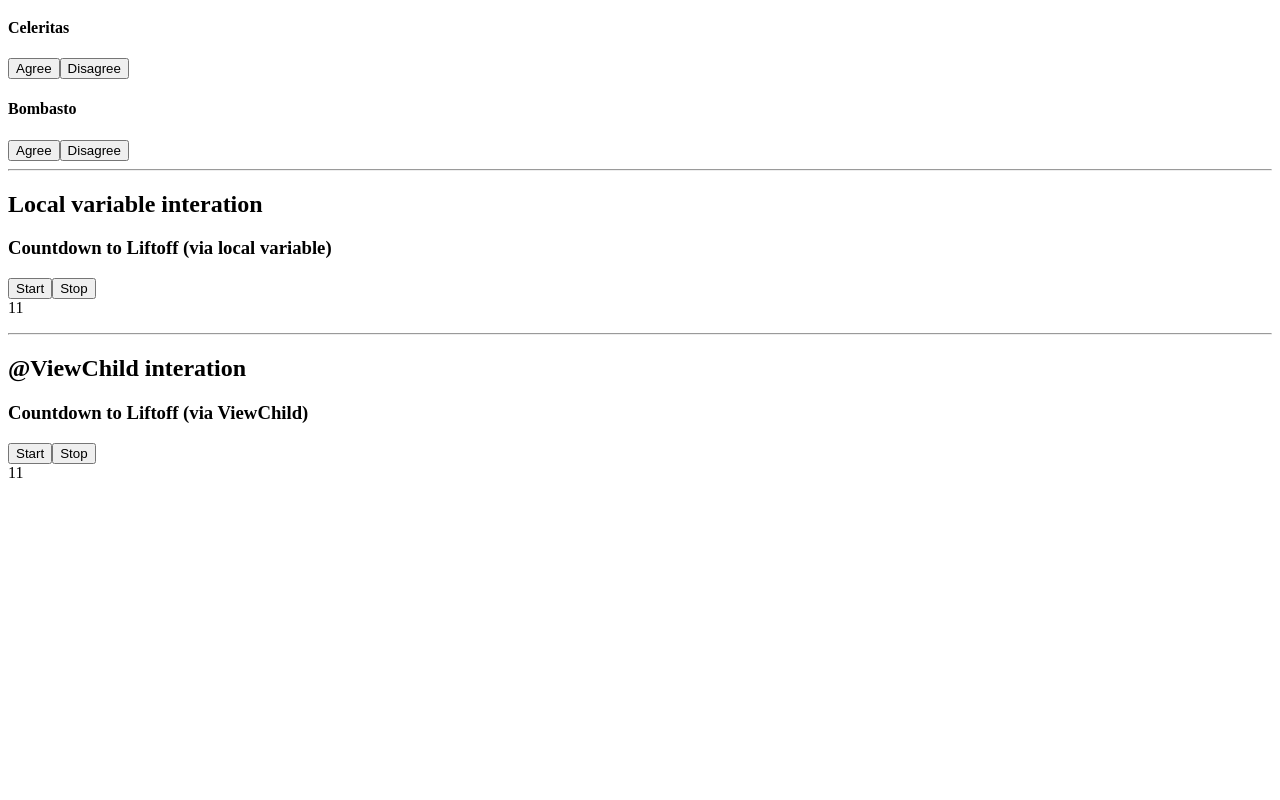
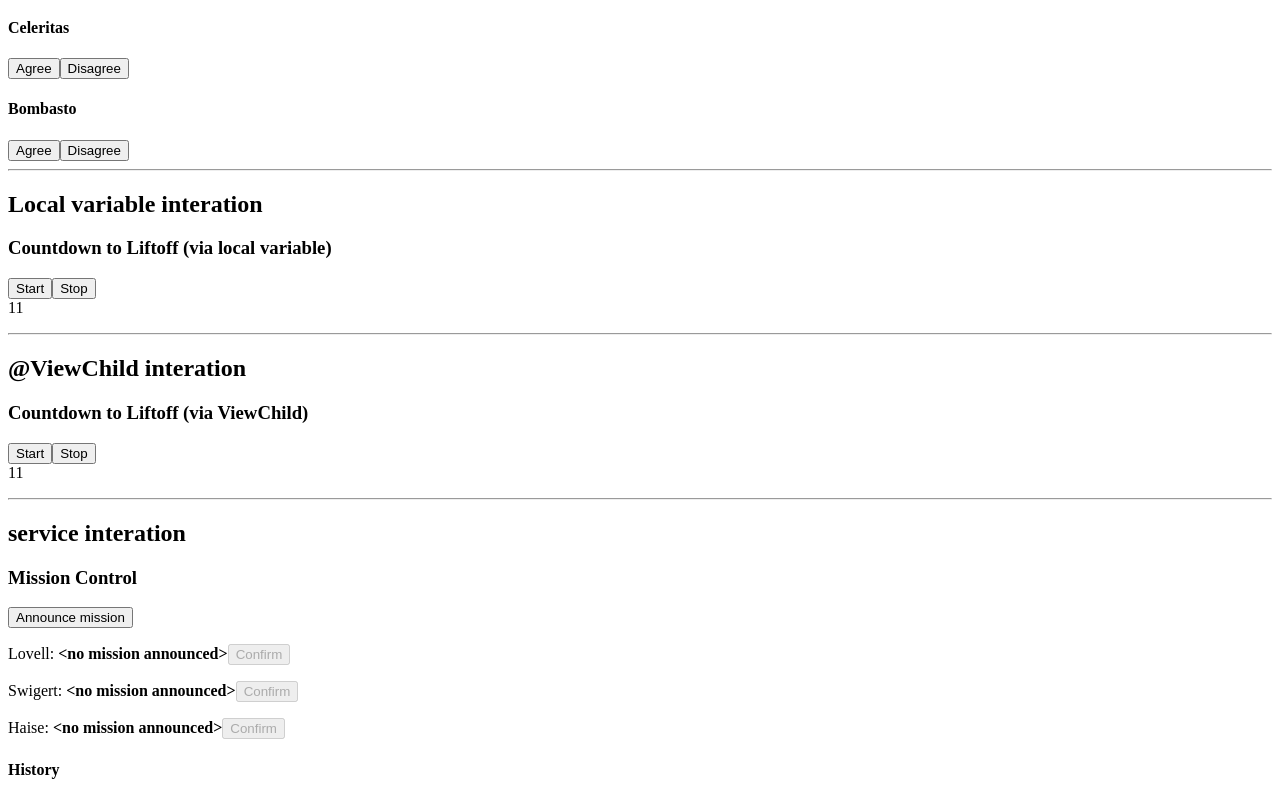
Before and after one commit to CH0817/angular-component-interaction-test, an Angular app: page / in a window 1280 px wide. Shown: the part 1067-1867 px from the top of the page. Before the commit the page ends 1565 px from the top, so only its background shows below. Built offline with nearby package versions, Linux system fonts and the light colour scheme.

Commit message:
使用 service 互動（雙向溝通）

```diff
--- a/src/app/app.component.html
+++ b/src/app/app.component.html
@@ -15,3 +15,6 @@
 <hr />
 <h2>@ViewChild interation</h2>
 <app-viewchild-interation-parent></app-viewchild-interation-parent>
+<hr />
+<h2>service interation</h2>
+<app-service-interation-parent></app-service-interation-parent>
--- a/src/app/app.module.ts
+++ b/src/app/app.module.ts
@@ -15,6 +15,8 @@ import { LocalVariableInterationChildComponent } from './local-variable-interati
 import { LocalVariableInterationParentComponent } from './local-variable-interation-parent/local-variable-interation-parent.component';
 import { ViewchildInterationParentComponent } from './viewchild-interation-parent/viewchild-interation-parent.component';
 import { ViewchildInterationChildComponent } from './viewchild-interation-child/viewchild-interation-child.component';
+import { ServiceInterationChildComponent } from './service-interation-child/service-interation-child.component';
+import { ServiceInterationParentComponent } from './service-interation-parent/service-interation-parent.component';
 
 @NgModule({
   declarations: [
@@ -30,7 +32,9 @@ import { ViewchildInterationChildComponent } from './viewchild-interation-child/
     LocalVariableInterationChildComponent,
     LocalVariableInterationParentComponent,
     ViewchildInterationParentComponent,
-    ViewchildInterationChildComponent
+    ViewchildInterationChildComponent,
+    ServiceInterationChildComponent,
+    ServiceInterationParentComponent
   ],
   imports: [
     BrowserModule,
--- /dev/null
+++ b/src/app/mission.service.ts
@@ -0,0 +1,24 @@
+import { Injectable } from '@angular/core';
+import { Subject } from 'rxjs';
+
+@Injectable()
+export class MissionService {
+  // Observable string sources
+  private missionAnnouncedSource = new Subject<string>();
+  private missionConfirmedSource = new Subject<string>();
+
+  // Observable string streams
+  missionAnnounced$ = this.missionAnnouncedSource.asObservable();
+  missionConfirmed$ = this.missionConfirmedSource.asObservable();
+
+  // Service message commands
+  announceMission(mission: string) {
+    this.missionAnnouncedSource.next(mission);
+  }
+
+  confirmMission(astronaut: string) {
+    this.missionConfirmedSource.next(astronaut);
+  }
+
+  constructor() {}
+}
--- /dev/null
+++ b/src/app/service-interation-child/service-interation-child.component.html
@@ -0,0 +1,10 @@
+<p>
+  {{ astronaut }}: <strong>{{ mission }}</strong>
+  <button
+    type="button"
+    (click)="confirm()"
+    [disabled]="!announced || confirmed"
+  >
+    Confirm
+  </button>
+</p>
--- /dev/null
+++ b/src/app/service-interation-child/service-interation-child.component.ts
@@ -0,0 +1,38 @@
+import { Component, OnDestroy, Input } from '@angular/core';
+import { Subscription } from 'rxjs';
+import { MissionService } from '../mission.service';
+
+@Component({
+  selector: 'app-service-interation-child',
+  templateUrl: './service-interation-child.component.html',
+  styleUrls: ['./service-interation-child.component.css'],
+})
+export class ServiceInterationChildComponent implements OnDestroy {
+  // input binding
+  @Input() astronaut = '';
+  mission = '<no mission announced>';
+  confirmed = false;
+  announced = false;
+  //
+  subscription: Subscription;
+
+  constructor(private missionService: MissionService) {
+    this.subscription = missionService.missionAnnounced$.subscribe(
+      (mission) => {
+        this.mission = mission;
+        this.announced = true;
+        this.confirmed = false;
+      }
+    );
+  }
+
+  confirm() {
+    this.confirmed = true;
+    this.missionService.confirmMission(this.astronaut);
+  }
+
+  ngOnDestroy() {
+    // prevent memory leak when component destroyed
+    this.subscription.unsubscribe();
+  }
+}
--- /dev/null
+++ b/src/app/service-interation-parent/service-interation-parent.component.html
@@ -0,0 +1,12 @@
+<h3>Mission Control</h3>
+<button type="button" (click)="announce()">Announce mission</button>
+<!-- [astronaut]="astronaut"，[給子元件接收的變數名稱]="父元件的變數" -->
+<app-service-interation-child
+  *ngFor="let astronaut of astronauts"
+  [astronaut]="astronaut"
+></app-service-interation-child>
+
+<h4>History</h4>
+<ul>
+  <li *ngFor="let event of history">{{ event }}</li>
+</ul>
--- /dev/null
+++ b/src/app/service-interation-parent/service-interation-parent.component.ts
@@ -0,0 +1,32 @@
+import { Component } from '@angular/core';
+import { MissionService } from '../mission.service';
+
+@Component({
+  selector: 'app-service-interation-parent',
+  templateUrl: './service-interation-parent.component.html',
+  styleUrls: ['./service-interation-parent.component.css'],
+  // 導入 MissionService
+  providers: [MissionService],
+})
+export class ServiceInterationParentComponent {
+  astronauts = ['Lovell', 'Swigert', 'Haise'];
+  history: string[] = [];
+  missions = ['Fly to the moon!', 'Fly to mars!', 'Fly to Vegas!'];
+  nextMission = 0;
+
+  // 將 MissionService 放入建構子
+  constructor(private missionService: MissionService) {
+    missionService.missionConfirmed$.subscribe((astronaut) => {
+      this.history.push(`${astronaut} confirmed the mission`);
+    });
+  }
+
+  announce() {
+    const mission = this.missions[this.nextMission++];
+    this.missionService.announceMission(mission);
+    this.history.push(`Mission "${mission}" announced`);
+    if (this.nextMission >= this.missions.length) {
+      this.nextMission = 0;
+    }
+  }
+}
```
Also changed, not shown: src/app/service-interation-child/service-interation-child.component.css (added), src/app/service-interation-parent/service-interation-parent.component.css (added).
